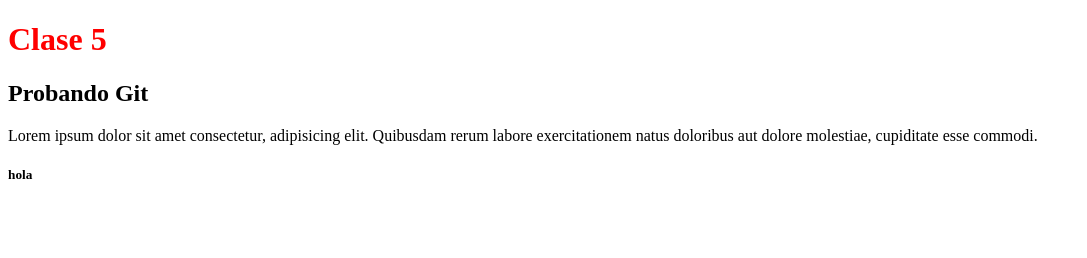
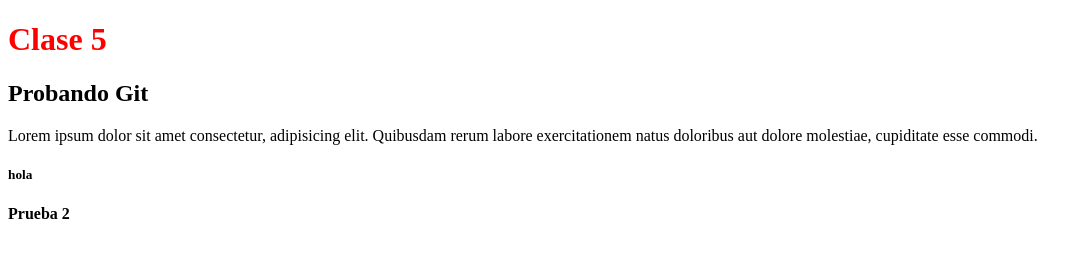
Before and after one commit to aleraiz/Clase5, a plain HTML site: page index.html in a window 1280 px wide. Shown: the whole page, without its empty margins (0-1087 px from the left). Drawn offline with Linux system fonts and the light colour scheme.

Commit message:
prueba 2

```diff
--- a/index.html
+++ b/index.html
@@ -20,5 +20,7 @@
       esse commodi.
     </p>
     <h5>hola</h5>
+
+    <h4>Prueba 2</h4>
   </body>
 </html>
```
